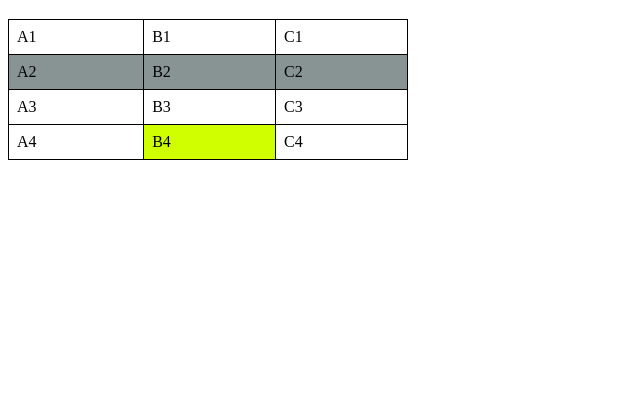
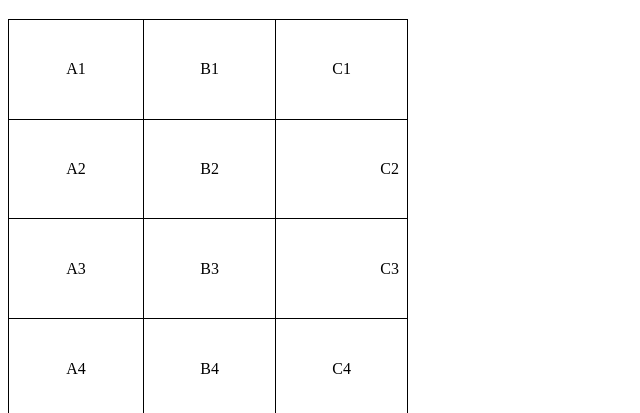
Before and after one commit to Joenderson94/html-css, a plain HTML site: page exercicios/ex023/tabela001.html in a window 1280 px wide. Shown: the part 61-474 px from the top of the page, without its empty margins (0-640 px from the left). Drawn offline with Linux system fonts and the light colour scheme.

Commit message:
Update tabela001.html

```diff
--- a/exercicios/ex023/tabela001.html
+++ b/exercicios/ex023/tabela001.html
@@ -7,19 +7,21 @@
     <style>
         table{
             width: 400px;
+            height: 400px;
             border-collapse: collapse;
 
         }
-        tr.linha{
-            background-color: rgb(136, 148, 148);
-        }
+
         td{
             border: 1px solid black;
             padding: 8px;
+            text-align: center;
+            vertical-align:middle ;
         }
-        .dado{
-            background-color: rgb(208, 255, 0);
+        .num{
+            text-align: right;
         }
+
     </style>
 </head>
 <body>
@@ -30,19 +32,19 @@
             <td>B1</td>
             <td>C1</td>
         </tr>
-        <tr class="linha">
+        <tr>
             <td>A2</td>
             <td>B2</td>
-            <td>C2</td>
+            <td class="num">C2</td>
         </tr>
         <tr>
             <td>A3</td>
             <td>B3</td>
-            <td>C3</td>
+            <td class="num">C3</td>
         </tr>
         <tr>
             <td>A4</td>
-            <td class="dado">B4</td>
+            <td>B4</td>
             <td>C4</td>
         </tr>
     </table>
```
